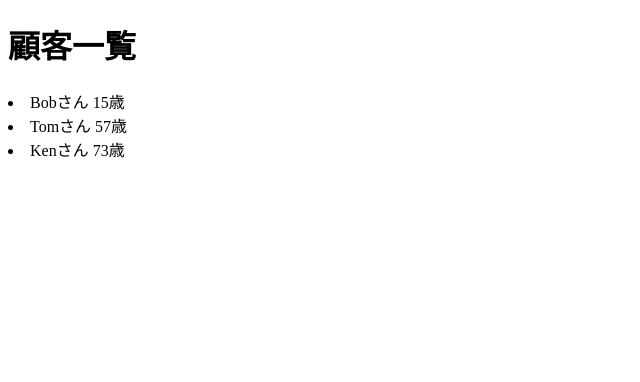
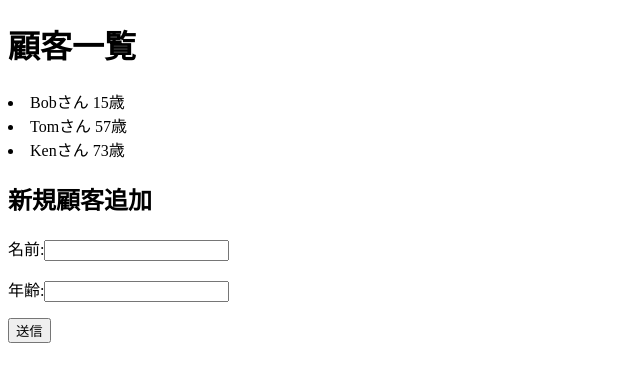
Before and after one commit to Ko-ch/crm-web, a Flask app: page /index in a window 1280 px wide. Shown: the top 382 px of the page, without its empty margins (0-640 px from the left). Run offline with Flask 2, Linux system fonts and the light colour scheme; data comes from the database, SQL or seed files in the repository.

Commit message:
新規顧客の追加用のhtmlを作成したよ

```diff
--- a/app.py
+++ b/app.py
@@ -11,5 +11,10 @@ def index():
     return render_template("index.html", customers=customers)
 
 
+@app.route("/add")
+def add():
+    customer = addcustomer()
+
+
 if __name__ == "__main__":
     app.run(debug=True)
--- a/templates/index.html
+++ b/templates/index.html
@@ -9,5 +9,11 @@
 {%for customer in customers%}
 <li>{{customer[0]}}さん {{customer[1]}}歳</li>
 {%endfor%}
+<h2>新規顧客追加</h2>
+<form type="button" action="/add" method="post">
+    <p>名前:<input type="text" name="name"></p>
+    <p>年齢:<input type="number" name="age"></p>
+    <p><input type="submit" value="送信"></p>
+</form>
 </body>
 </html>
```
